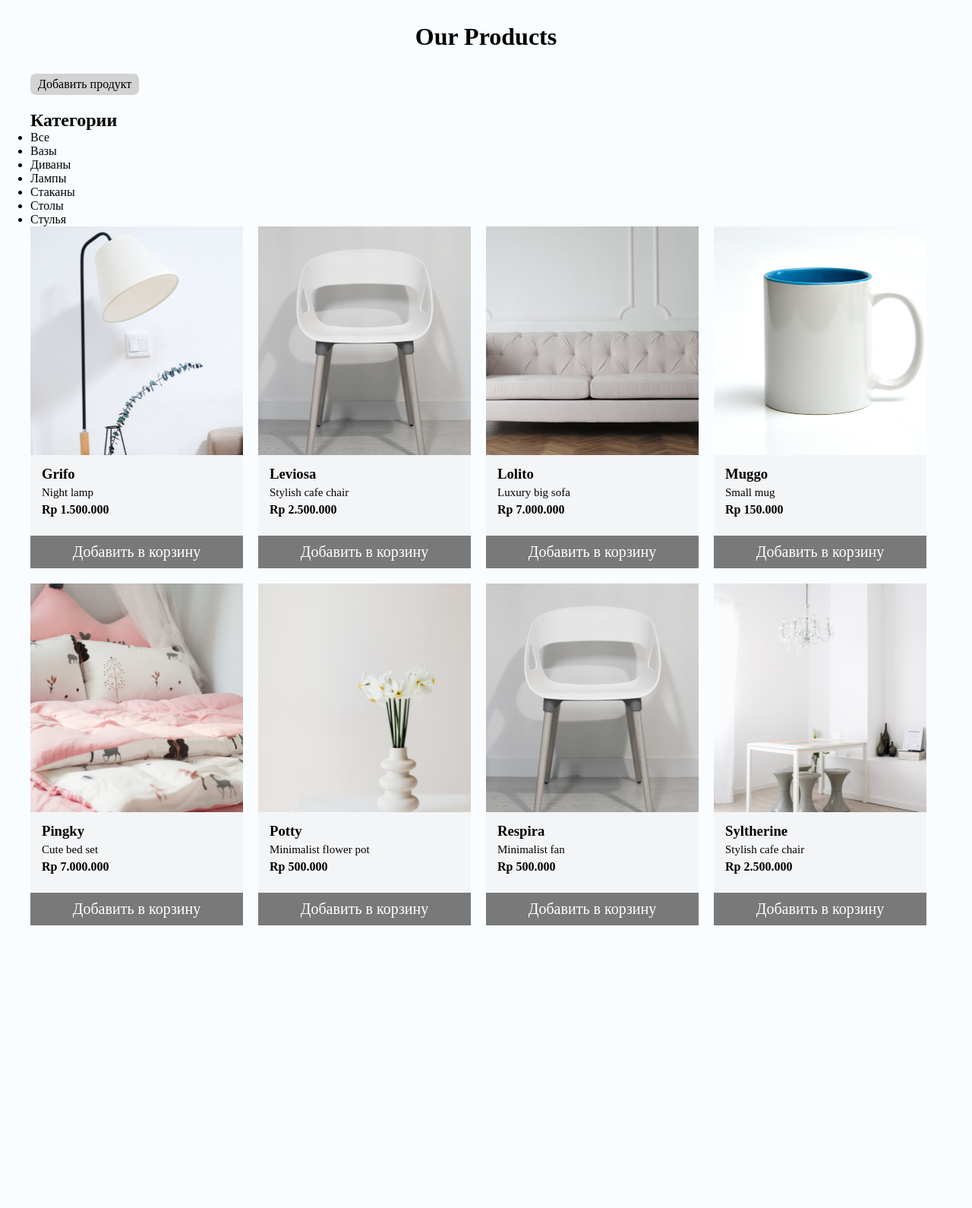
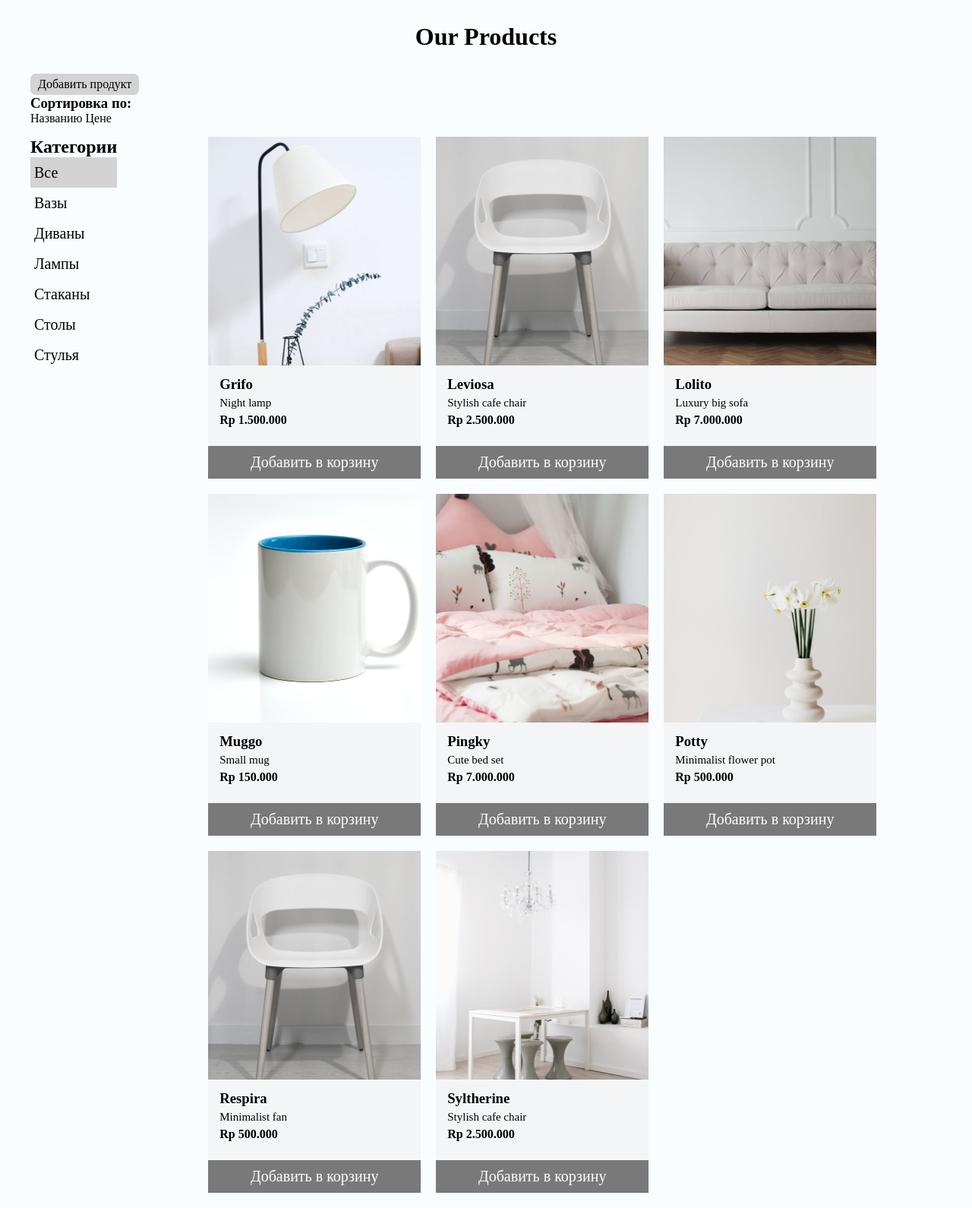
Before and after one commit to pavellukyanov08/OnlineShop_DjangoProject2, a Django app: page /?sort_by=name in a window 1280 px wide. Shown: the part 89-1679 px from the top of the page at 76% size. Before the commit the page ends 1307 px from the top, so only its background shows below. Run offline with Django 4.2, Linux system fonts and the light colour scheme; data comes from the database, SQL or seed files in the repository; both versions use the stored data as it was after the commit.

Commit message:
OnlineShop Django -> Process: - The process of implementing sorting by price and name

```diff
--- a/main_page/static/css/style.css
+++ b/main_page/static/css/style.css
@@ -21,15 +21,52 @@ a {
     cursor: pointer;
 }
 
+.main-content {
+    display: flex;
+    margin-top: 15px;
+    /*justify-content: space-between;*/
+}
+
+.categories-list li {
+    display: flex;
+    align-items: center;
+    font-size: 20px;
+    padding: 5px;
+}
+
+.categories-list li:hover {
+    background-color: lightgray;
+}
+
+.categories-block {
+    margin-right: 10%;
+
+}
+
+.all-selected {
+    background-color: lightgray;
+}
+
 .add-product {
     display: inline-block;
-    margin-bottom: 20px;
+    /*margin-bottom: 20px;*/
     background-color: lightgrey;
     text-decoration: none;
     padding: 5px 10px 5px 10px;
     border-radius: 7px;
     color: black;
 }
+
+.categories-block {
+    /*padding: 20px 0 20px 0;*/
+}
+
+.categories-list li{
+    list-style: none;
+    height: 30px;
+}
+
+
 
 .products-tape {
     display: flex;
--- a/main_page/urls.py
+++ b/main_page/urls.py
@@ -11,6 +11,7 @@ urlpatterns = [
 
     path('<int:prod_id>/<slug:slug>', views.product_detail, name='product_detail'),
 
+    path('sort_products/', views.sort_products, name='sort_products'),
 
     # add product
     path('add_product/', views.add_product, name='add_product'),
--- a/main_page/views.py
+++ b/main_page/views.py
@@ -15,6 +15,19 @@ def products_list(request, category_slug=None):
                   {'category': category,
                    'categories': categories,
                    'products': products})
+
+
+def sort_products(request):
+    sort_by = request.GET.get('sort_by')
+    sort_prods = Product.objects.order_by('price')
+    # if sort_by == 'name':
+    #     sort_prods = Product.objects.order_by('name')
+    # elif sort_by == 'price':
+    #     sort_prods = Product.objects.order_by('price')
+
+    context = {'items': sort_prods}
+
+    return render(request, 'main_page/index.html', context)
 
 
 def add_product(request):
--- a/shopping_cart/urls.py
+++ b/shopping_cart/urls.py
@@ -5,4 +5,10 @@ urlpatterns = [
     path('cart/', views.cart_view, name='cart'),
     # adding to cart
     path('add_item/<int:product_id>/', views.add_item, name='add_item'),
+
+    # remove item
+    path('remove_item/<int:product_id>/', views.remove_item, name='remove_item'),
+
+    # update_item
+    path('update_item/', views.update_cart, name='update_cart'),
 ]
--- a/shopping_cart/views.py
+++ b/shopping_cart/views.py
@@ -15,7 +15,7 @@ def cart_view(request):
                    'total_price': total_price['total_price']})
 
 
-@login_required()
+@login_required
 def add_item(request, product_id):
     product = get_object_or_404(Product, id=product_id)
     cart_item, created = ShoppingCart.objects.get_or_create(product=product,
@@ -28,11 +28,12 @@ def add_item(request, product_id):
     return redirect('main_page:index')
 
 
+@login_required
 def remove_item(request, product_id):
     item = get_object_or_404(ShoppingCart, id=product_id, user=request.user)
     if request.method == 'GET':
         item.delete()
-    return redirect('shopping_cart:shop_cart')
+    return redirect('cart')
 
 
 @login_required
--- a/templates/main_page/index.html
+++ b/templates/main_page/index.html
@@ -12,23 +12,35 @@
 {% block content %}
     <h1>Our Products</h1>
 
+    <div class="add-product-block container">
+        <a class="add-product" href="{% url 'main_page:add_product' %}">Добавить продукт</a>
+    </div>
+
+    <div class="sorted-block container">
+        <h3>Сортировка по:</h3>
+        <a class="sort-by" href="?sort_by=name">Названию</a>
+        <a class="sort-by" href="?sort_by=price">Цене</a>
+    </div>
+
     <section class="main-content container">
-        <a class="add-product" href="{% url 'main_page:add_product' %}">Добавить продукт</a>
-
+        <aside class="categories-block">
             <h2>Категории</h2>
 
-        <ul>
-            <li {% if not category %} class="selected" {% endif %}>
+            <ul class="categories-list">
+                <li {% if not category %} class="all-selected" {% endif %}>
                     <a href="{% url 'main_page:index' %}">Все</a>
                 </li>
+
                 {% for cat in categories %}
-            <li {% if category.slug == cat.slug %} class="selected" {% endif %}>
+                <li {% if category.slug == cat.slug %} class="cat-selected" {% endif %}>
                     <a href="{{ cat.get_absolute_url }}">{{ cat.name }}</a>
                 </li>
                 {% endfor %}
             </ul>
+        </aside>
+
         <div class="products-tape">
-            <h2>{% if category %} {{ category.name }} {% else %} {% endif %}</h2>
+{#            <h2>{% if category %} {{ category.name }} {% else %} {% endif %}</h2>#}
             {% for product in products %}
                 <a href="{{ product.get_absolute_url }}">
                     <div class="product-card">
```
Also changed, not shown: shopping_cart/static/css/cart.css (+32 -26 lines), templates/shopping_cart/shopping_cart.html (+31 -18 lines), db.sqlite3, shopping_cart/static/shopping_cart/remove-icon.svg (added). Lines whose indentation alone changed are shown as unchanged.
